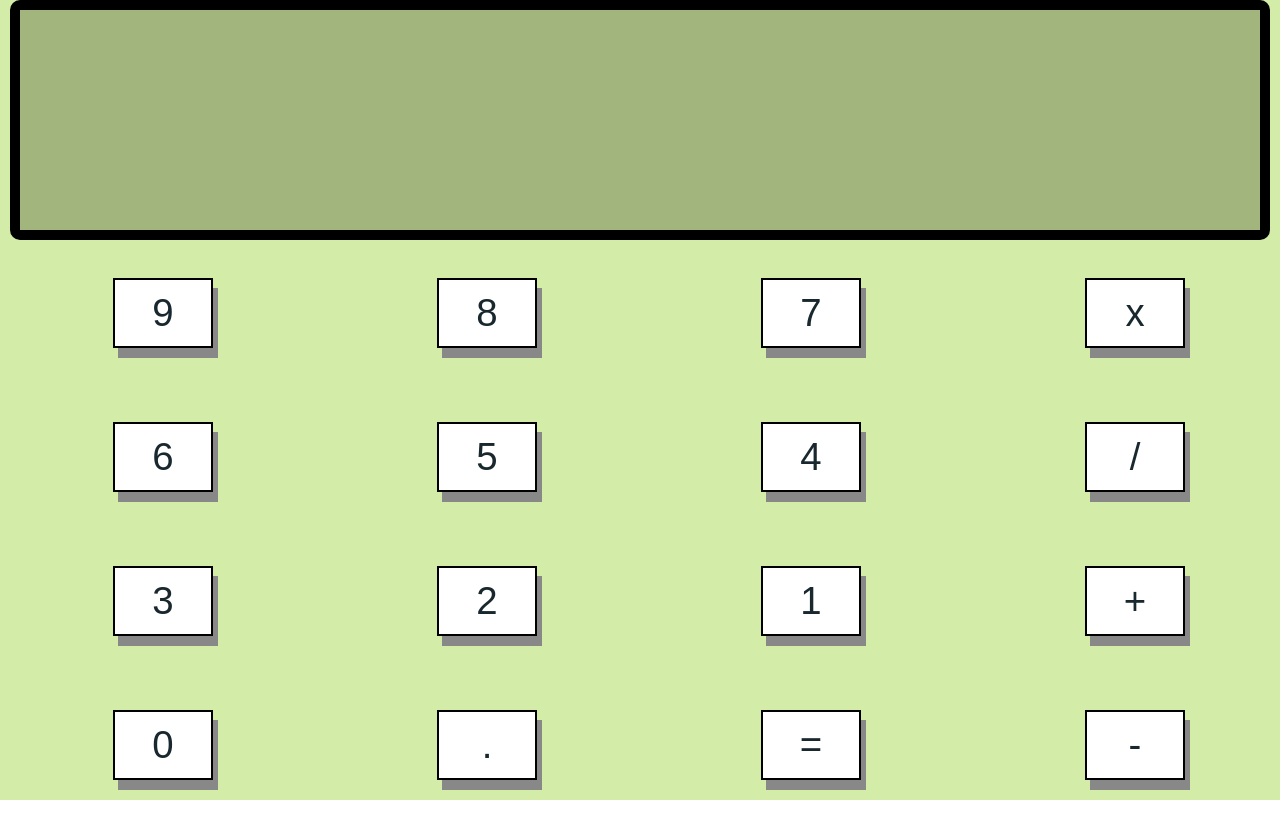
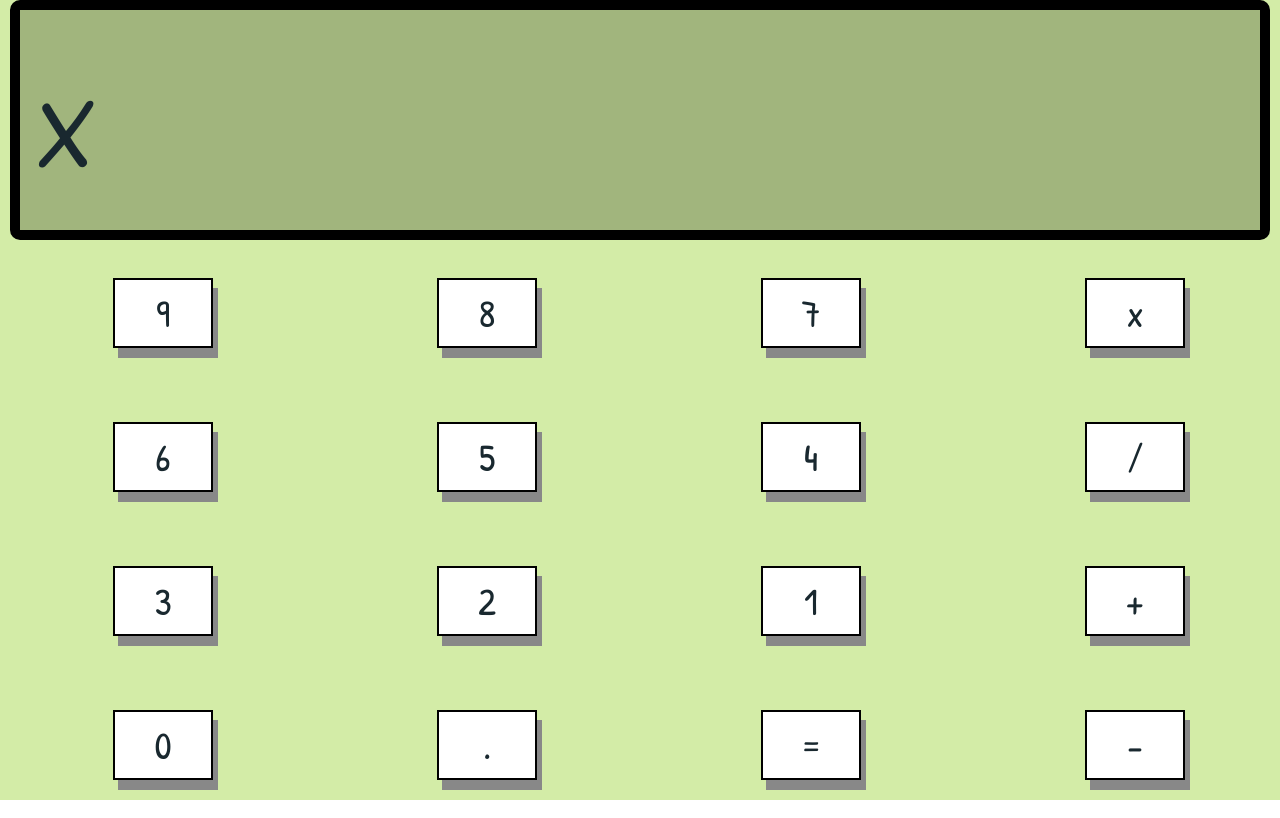
Before and after one commit to nagendraallam/calculator, a React (Create React App) app: page / in a window 1280 px wide. Built offline with nearby package versions, Linux system fonts and the light colour scheme.

Commit message:
adding clear screen & bug fixes

```diff
--- a/public/index.html
+++ b/public/index.html
@@ -15,6 +15,13 @@
       user's mobile device or desktop. See https://developers.google.com/web/fundamentals/web-app-manifest/
     -->
     <link rel="manifest" href="%PUBLIC_URL%/manifest.json" />
+
+    <link rel="preconnect" href="https://fonts.googleapis.com" />
+    <link rel="preconnect" href="https://fonts.gstatic.com" crossorigin />
+    <link
+      href="https://fonts.googleapis.com/css2?family=Patrick+Hand&display=swap"
+      rel="stylesheet"
+    />
     <!--
       Notice the use of %PUBLIC_URL% in the tags above.
       It will be replaced with the URL of the `public` folder during the build.
@@ -29,6 +36,7 @@
       * {
         margin: 0;
         color: #19282f;
+        font-family: "Patrick Hand", cursive;
       }
       body {
         overflow: hidden;
--- a/src/Redux/Actions.js
+++ b/src/Redux/Actions.js
@@ -9,3 +9,7 @@ export function sign(value) {
 export function number(value) {
   return { type: "NUMBER", value };
 }
+
+export function clear() {
+  return { type: "CLEAR" };
+}
--- a/src/Redux/Reducer.js
+++ b/src/Redux/Reducer.js
@@ -9,7 +9,6 @@ const state = {
 };
 
 const Reducer = (_, action) => {
-  console.log(action);
   switch (action.type) {
     case "NUMBER":
       return {
@@ -23,6 +22,16 @@ const Reducer = (_, action) => {
         isNumberA: _.isNumberA ? true : false,
         sign: _.sign,
       };
+
+    case "CLEAR":
+      return {
+        answer: "",
+        sign: "",
+        numberA: "",
+        numberB: "",
+        isNumberA: true,
+      };
+
     case "calculate":
       return {
         ...state,
--- a/src/components/Buttons.js
+++ b/src/components/Buttons.js
@@ -40,6 +40,7 @@ function Buttons(props) {
           width: `${props.width ? `${props.width / 2}vh` : "100px"}`,
         }}
         onClick={() => {
+          if (props.counter.answer.length < 7) {
             //switch between sign and number
             if (props.text == "1") {
               props.number(props.text);
@@ -67,12 +68,15 @@ function Buttons(props) {
               props.sign(props.text);
             } else if (props.text == "-") {
               props.sign(props.text);
-          } else if (props.text == "X") {
+            } else if (props.text == "x") {
               props.sign(props.text);
             } else if (props.text == "/") {
               props.sign(props.text);
             } else if (props.text == "=") {
               props.calculate();
+            }
+          } else {
+            window.alert("You can't enter more than 7 digits");
           }
         }}
       >
--- a/src/components/Display.js
+++ b/src/components/Display.js
@@ -1,9 +1,15 @@
 import React from "react";
 import { connect } from "react-redux";
+import { clear } from "../Redux/Actions";
 
 const mapStateToProps = (state) => {
   return {
     data: state,
+  };
+};
+const mapDispatchToProps = (dispatch) => {
+  return {
+    clear: () => dispatch(clear()),
   };
 };
 
@@ -21,6 +27,30 @@ function Display(props) {
         textAlign: "right",
       }}
     >
+      <div
+        style={{
+          position: "fixed",
+          display: "flex",
+          alignItems: "center",
+          height: `${props.height ? props.height : "30vh"}`,
+        }}
+      >
+        <button
+          className="shrink"
+          style={{
+            marginLeft: "10px",
+            background: "transparent",
+            border: "none",
+            fontSize: "100px",
+            cursor: "pointer",
+          }}
+          onClick={() => {
+            props.clear();
+          }}
+        >
+          X
+        </button>
+      </div>
       <h2
         style={{
           fontSize: `${props.height ? props.height / 0.8 : "5vh"}`,
@@ -33,7 +63,8 @@ function Display(props) {
       </h2>
       <h3
         style={{
-          fontSize: `${props.height ? props.height / 0.3 : "20vh"}`,
+          fontSize: `${props.height ? props.height / 0.8 : "10vh"}`,
+          marginRight: "20px",
           marginTop: "2vh",
         }}
       >
@@ -43,4 +74,4 @@ function Display(props) {
   );
 }
 
-export default connect(mapStateToProps)(Display);
+export default connect(mapStateToProps, mapDispatchToProps)(Display);
```
Lines whose indentation alone changed are shown as unchanged.
